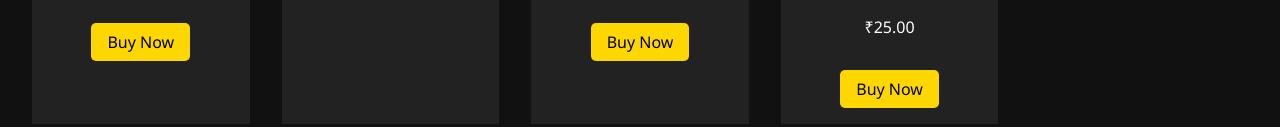
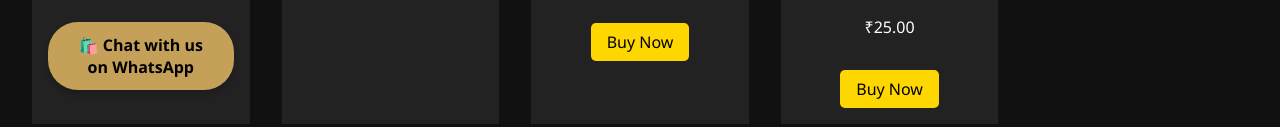
Before and after one commit to snmspices/snmspices, a plain HTML site: page index.html in a window 1280 px wide. Shown: the part 839-966 px from the top of the page. Drawn offline with Linux system fonts and the light colour scheme.

Commit message:
index.html

```diff
--- a/index.html
+++ b/index.html
@@ -37,7 +37,12 @@
                 <img src="images/coriander.jpg" alt="Coriander Powder" />
                 <h3>Coriander Powder</h3>
                 <p>₹85.00</p>
-                <a href="https://wa.me/91XXXXXXXXXX?text=I%20want%20to%20order%20Coriander%20Powder" class="buy-button">Buy Now</a>
+                <a href="https://wa.me/916282960125?text=Hi%2C%20I%E2%80%99d%20like%20to%20order%20%2F%20ഹായ്%2C%20എനിക്ക്%20ഓർഡർ%20ചെയ്യണം%E2%80%A6"
+   target="_blank"
+   style="display:inline-block; margin-top:15px; background-color:#c5a058; color:#000; padding:12px 24px; border-radius:30px; text-decoration:none; font-weight:bold; box-shadow: 0 4px 6px rgba(0,0,0,0.2);">
+   🛍️ Chat with us on WhatsApp
+</a>
+
             </div>
             <div class="product-card">
                 <img src="images/chilli.jpg" alt="Chilli Powder" />
```
